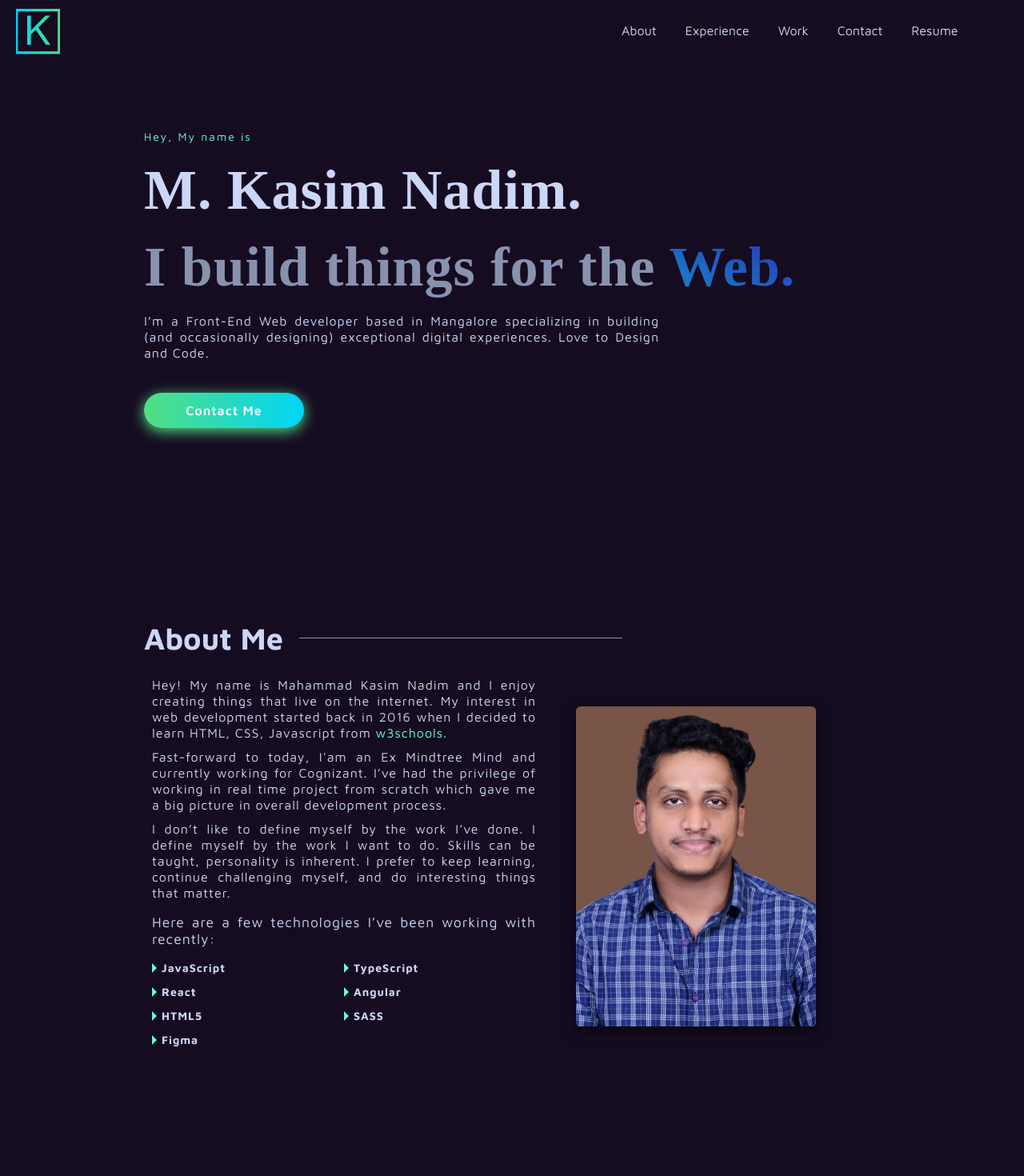
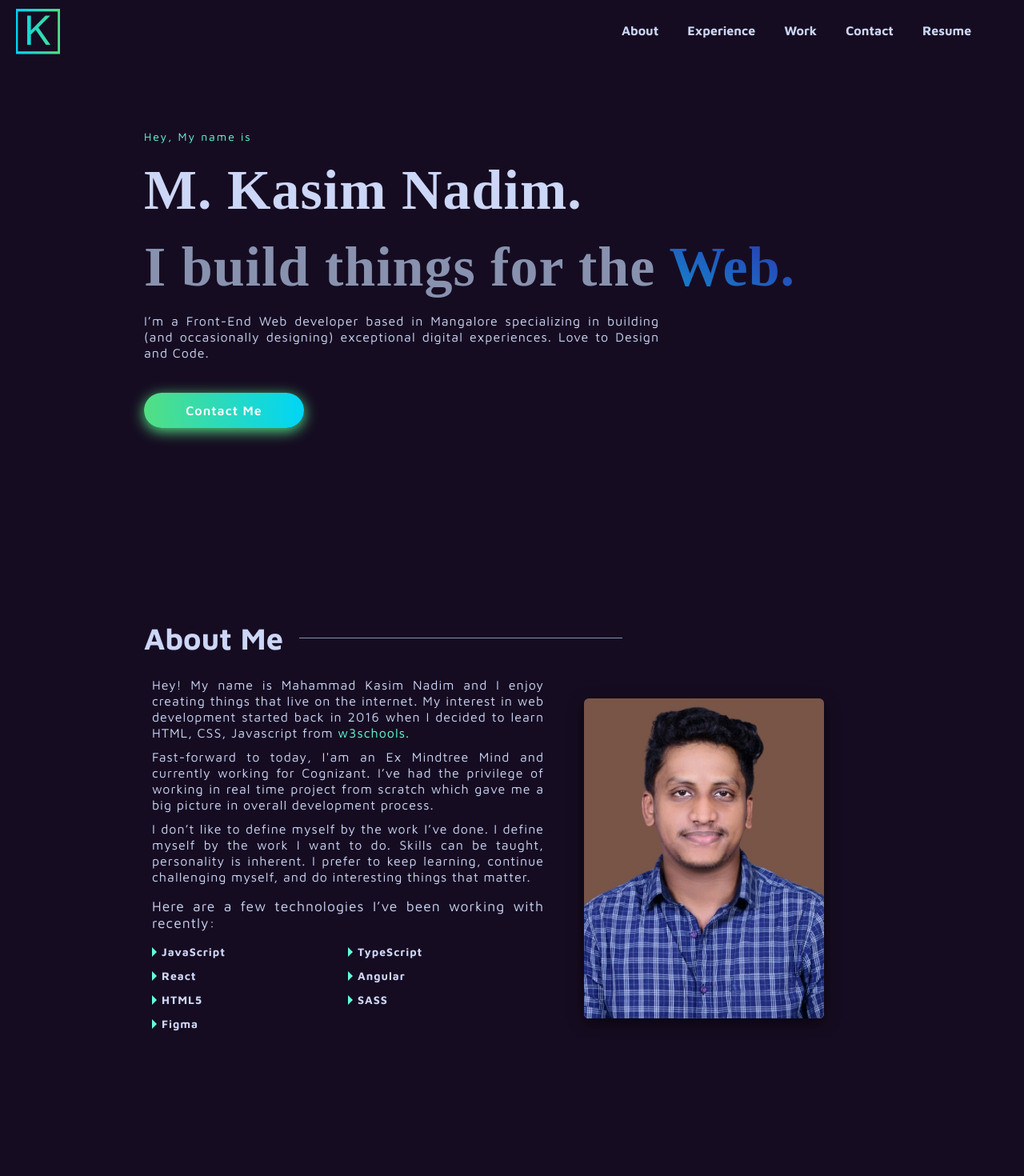
Before and after one commit to kasimnadim6/Portfolio-MKN, a React (Create React App) app: page / in a window 1280 px wide. Shown: the top 1470 px of the page at 80% size. Built offline with nearby package versions, Linux system fonts and the light colour scheme; a web font is replaced by a local one.

Commit message:
mobile view fix

```diff
--- a/src/Components/About/About.module.scss
+++ b/src/Components/About/About.module.scss
@@ -36,7 +36,7 @@
     margin-top: 2.5rem;
     display: flex;
     gap: 5rem;
-    padding: 0 8rem 0 1rem;
+    padding: 0 7rem 0 1rem;
     .info {
       font-size: var(--default-font-size);
       font-weight: 300;
@@ -44,7 +44,11 @@
       letter-spacing: 1px;
       text-align: justify;
       color: var(--grey-light);
-      // max-width: 70%;
+      // background: radial-gradient(
+      //   farthest-side at 50% 50%,
+      //   #733236,
+      //   transparent
+      // );
       a {
         color: var(--primary-color);
         text-decoration: none;
@@ -136,7 +140,7 @@
               border-radius: 6px;
               line-height: 50px;
               text-align: center;
-              background: #fff;
+              background: var(--white-light);
               font-size: 32px;
               color: #333;
               margin: 0 6px;
@@ -185,7 +189,7 @@
           position: absolute;
           bottom: 0;
           left: 0;
-          background: #fff;
+          background: var(--white-light);
           width: 100%;
           height: 100px;
           z-index: 1;
--- a/src/Layouts/Header/Header.module.scss
+++ b/src/Layouts/Header/Header.module.scss
@@ -43,7 +43,7 @@ header {
         a {
           text-decoration: none;
           font-size: var(--default-font-size);
-          font-weight: 400;
+          font-weight: 700;
           padding: 0.5rem 1rem;
           color: #ccd6f6;
           border: 3px solid transparent;
--- a/src/Layouts/Header/Header.tsx
+++ b/src/Layouts/Header/Header.tsx
@@ -11,7 +11,13 @@ const Header = () => {
   const [mobileNavBarIsActive, setMobileNavBarIsActive] = useState(false);
 
   const burgerClickHandler = () => {
-    setMobileNavBarIsActive((val) => !val);
+    const body = document.getElementsByTagName('body')[0];
+    setMobileNavBarIsActive((val) => {
+      val
+        ? (body.style.overflow = 'visible')
+        : (body.style.overflow = 'hidden');
+      return !val;
+    });
   };
 
   const checkScroll = () => {
--- a/src/Pages/Home/Home.module.scss
+++ b/src/Pages/Home/Home.module.scss
@@ -3,7 +3,7 @@
 @import 'bootstrap/scss/mixins/_breakpoints';
 @import '../../abstracts/mixin';
 .home {
-  // background: radial-gradient(farthest-side at 50% 60%, #733236, transparent);
+  // background: radial-gradient(farthest-side at 50% 45%, #733236, transparent);
   margin: 20vh 0 10vh 0;
   @include media-breakpoint-down(lg) {
     margin: 14vh 0;
--- a/src/abstracts/_variables.scss
+++ b/src/abstracts/_variables.scss
@@ -1,9 +1,9 @@
 :root {
-  // --bg-color: #0b192e;
   --bg-color: #160c21;
   --primary-color: #64ffda;
   --secondary-color-1: #53df83;
   --secondary-color-2: #00d5f7;
+  --green-light: #95d5b2;
   --black: #000;
   --white: #fff;
   --white-light: #f2f2f2;
```
